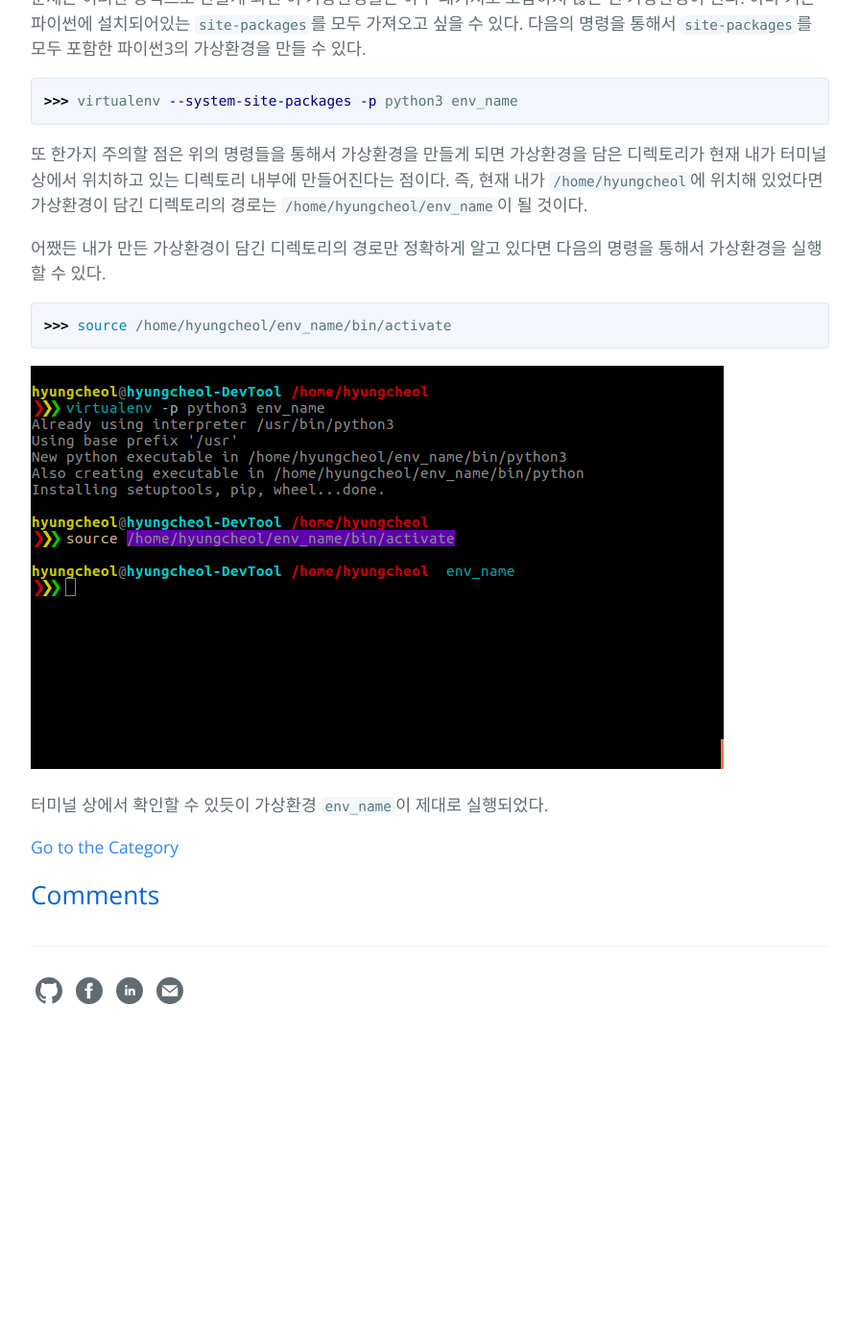
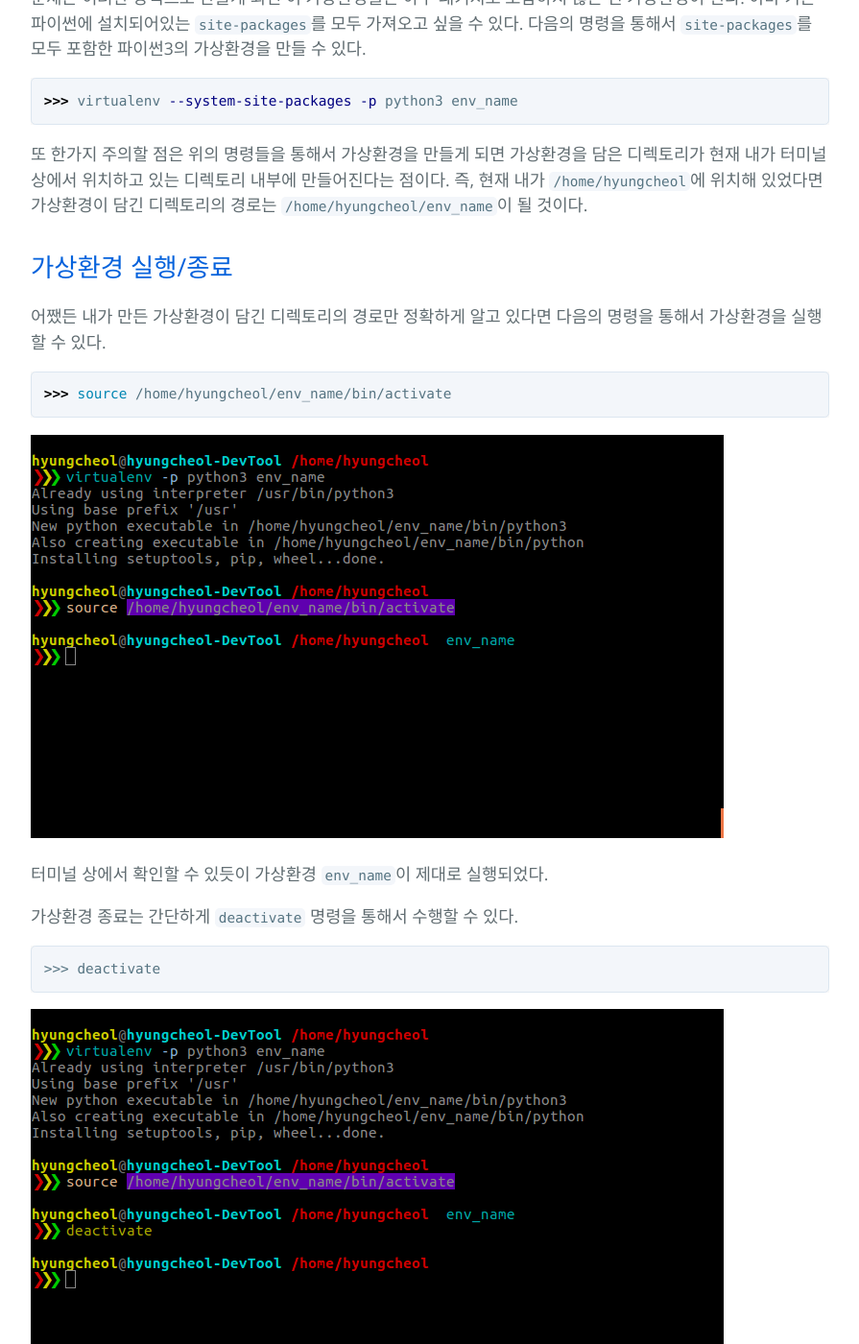
Before and after one commit to hcnoh/hcnoh.github.io, a Jekyll site: the page built from _posts/2018-10-06-virtualenv.md, in a window 1280 px wide and 1400 px high, scrolled down 1411 px. Shown: the whole window at 96% size, without its empty margins (192-1087 px from the left). Built offline with Jekyll 4.4.1, drawn with Linux system fonts in a browser that asks for light colours; comment, search, counter and statistics services are not loaded; before the commit the page ends 2511 px from its top, so only the background shows below that.

Commit message:
Update 2018-10-06-virtualenv.md

````diff
--- a/_posts/2018-10-06-virtualenv.md
+++ b/_posts/2018-10-06-virtualenv.md
@@ -58,6 +58,7 @@ Consider using the `--user` option or check the permissions.
 
 또 한가지 주의할 점은 위의 명령들을 통해서 가상환경을 만들게 되면 가상환경을 담은 디렉토리가 현재 내가 터미널 상에서 위치하고 있는 디렉토리 내부에 만들어진다는 점이다. 즉, 현재 내가 `/home/hyungcheol`에 위치해 있었다면 가상환경이 담긴 디렉토리의 경로는 `/home/hyungcheol/env_name`이 될 것이다.
 
+## 가상환경 실행/종료
 어쨌든 내가 만든 가상환경이 담긴 디렉토리의 경로만 정확하게 알고 있다면 다음의 명령을 통해서 가상환경을 실행할 수 있다.
 
 ```bash
@@ -67,3 +68,13 @@ Consider using the `--user` option or check the permissions.
 ![](/assets/img/2018-10-06-virtualenv/01.png)
 
 터미널 상에서 확인할 수 있듯이 가상환경 `env_name`이 제대로 실행되었다.
+
+가상환경 종료는 간단하게 `deactivate` 명령을 통해서 수행할 수 있다.
+
+```
+>>> deactivate
+```
+
+![](/assets/img/2018-10-06-virtualenv/02.png)
+
+종료가 된 것을 확인할 수 있다.
````
